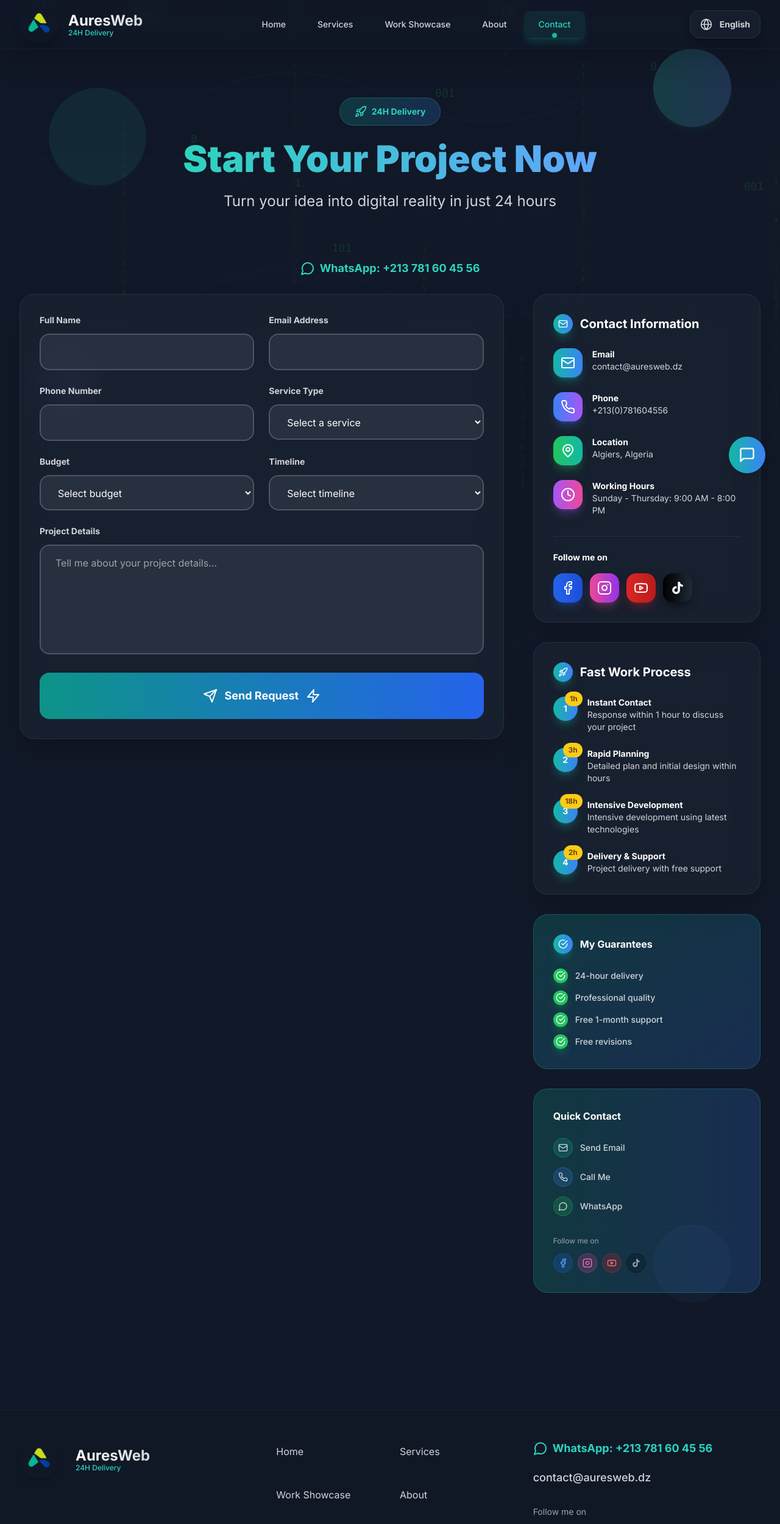
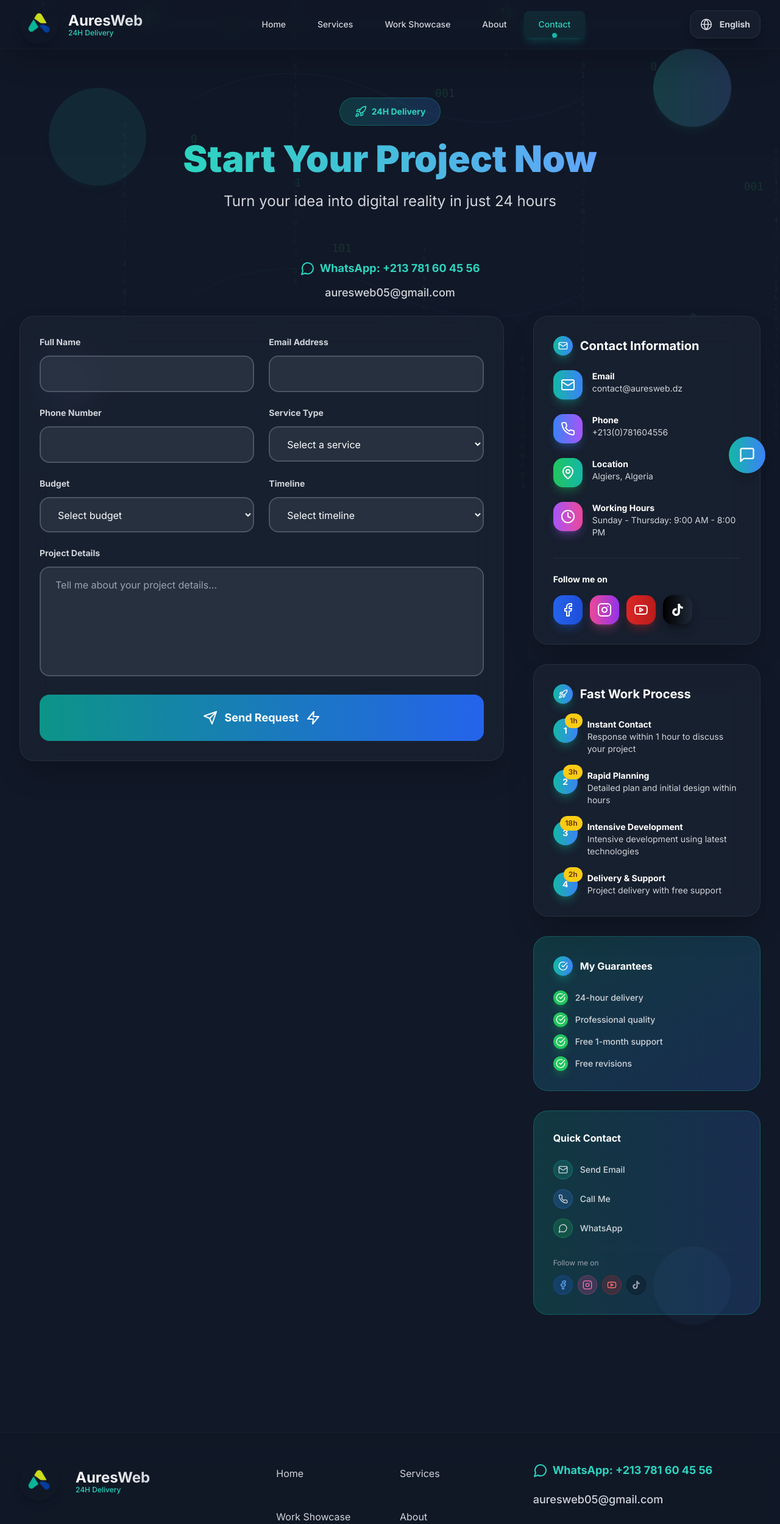
Before and after one commit to Abdouzerguine/auresweb, a React (Vite) app: page /contact in a window 1280 px wide. Shown: the top 2499 px of the page at 61% size. Built offline with nearby package versions, Linux system fonts and the light colour scheme.

Commit message:
Add auresweb05@gmail.com as a contact email in footer and contact section

```diff
--- a/src/components/Footer.tsx
+++ b/src/components/Footer.tsx
@@ -83,11 +83,8 @@ const Footer: React.FC<FooterProps> = ({ currentLang }) => {
               <MessageCircle className="w-6 h-6 mr-2" />
               WhatsApp: +213 781 60 45 56
             </a>
-            <a
-              href="mailto:contact@auresweb.dz"
-              className="block text-gray-300 hover:text-teal-400 transition-colors text-lg font-medium"
-            >
-              contact@auresweb.dz
+            <a href="mailto:auresweb05@gmail.com" className="block text-gray-300 hover:text-teal-400 transition-colors text-lg font-medium">
+              auresweb05@gmail.com
             </a>
 
             {/* Social Media Links */}
--- a/src/components/sections/Contact.tsx
+++ b/src/components/sections/Contact.tsx
@@ -306,6 +306,9 @@ const Contact: React.FC<ContactProps> = ({ currentLang }) => {
           <a href="https://wa.me/213781604556" target="_blank" rel="noopener noreferrer" className="inline-flex items-center text-teal-400 hover:text-green-500 font-bold text-lg">
             <MessageCircle className="w-6 h-6 mr-2" />
             WhatsApp: +213 781 60 45 56
+          </a>
+          <a href="mailto:auresweb05@gmail.com" className="block text-gray-300 hover:text-teal-400 transition-colors text-lg font-medium mt-2">
+            auresweb05@gmail.com
           </a>
         </div>
 
```
